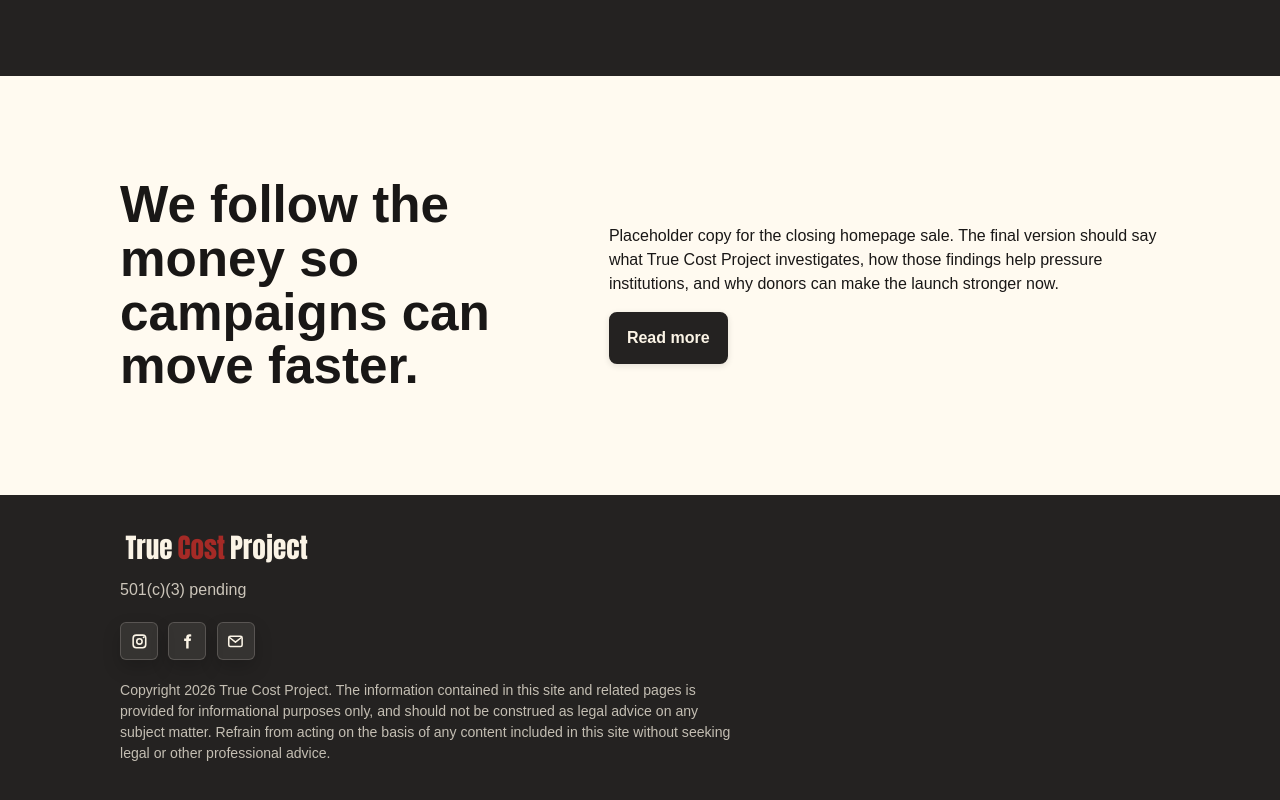
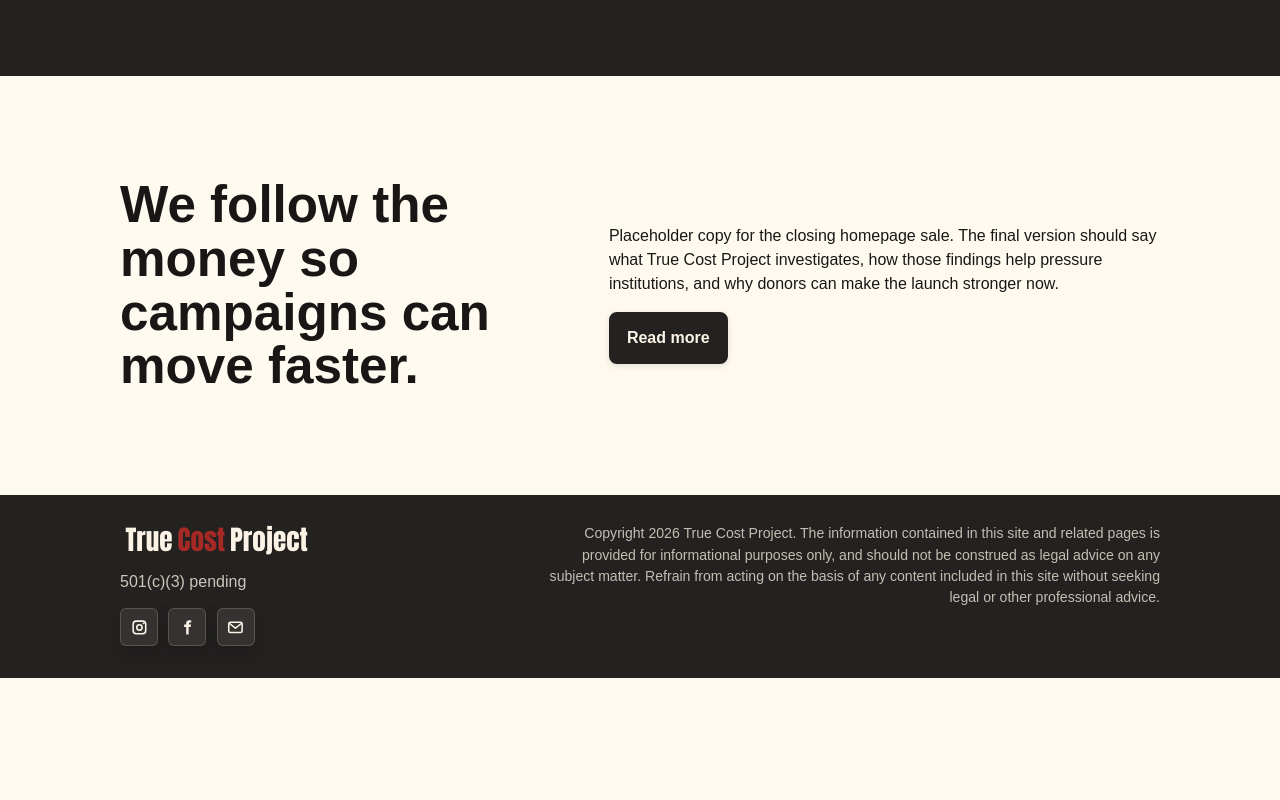
Before and after one commit to Aux0x7F/truecostproject, a plain HTML site: page index.html in a window 1280 px wide. Shown: the part 1632-2432 px from the top of the page. After the commit the page ends 2310 px from the top, so only its background shows below. Drawn offline with Linux system fonts and the light colour scheme; no server answers.

Commit message:
Tighten footer layout

```diff
--- a/assets/styles.css
+++ b/assets/styles.css
@@ -741,9 +741,9 @@ blockquote {
 .footer-inner {
   width: min(100%, var(--max));
   margin: 0 auto;
-  padding: 2.25rem clamp(1rem, 4vw, 2.5rem) 5.25rem;
+  padding: 1.75rem clamp(1rem, 4vw, 2.5rem) 5.25rem;
   display: grid;
-  gap: 1.25rem;
+  gap: 1rem;
 }
 
 .footer-status {
@@ -839,6 +839,25 @@ blockquote {
   .instagram-grid {
     grid-template-columns: repeat(2, minmax(0, 1fr));
   }
+
+  .footer-inner {
+    grid-template-columns: minmax(190px, max-content) minmax(0, 78ch);
+    align-items: start;
+    justify-content: space-between;
+    gap: 0.9rem clamp(1.25rem, 4vw, 3rem);
+    padding-bottom: 2rem;
+  }
+
+  .footer-socials {
+    align-self: end;
+  }
+
+  .footer-legal {
+    grid-column: 2;
+    grid-row: 1 / span 2;
+    justify-self: end;
+    text-align: right;
+  }
 }
 
 @media (min-width: 820px) {
@@ -898,6 +917,7 @@ blockquote {
   }
 
   .footer-inner {
-    padding-bottom: 2.25rem;
+    grid-template-columns: minmax(220px, max-content) minmax(0, 78ch);
+    gap: 0.9rem clamp(1.5rem, 5vw, 4rem);
   }
 }
```
